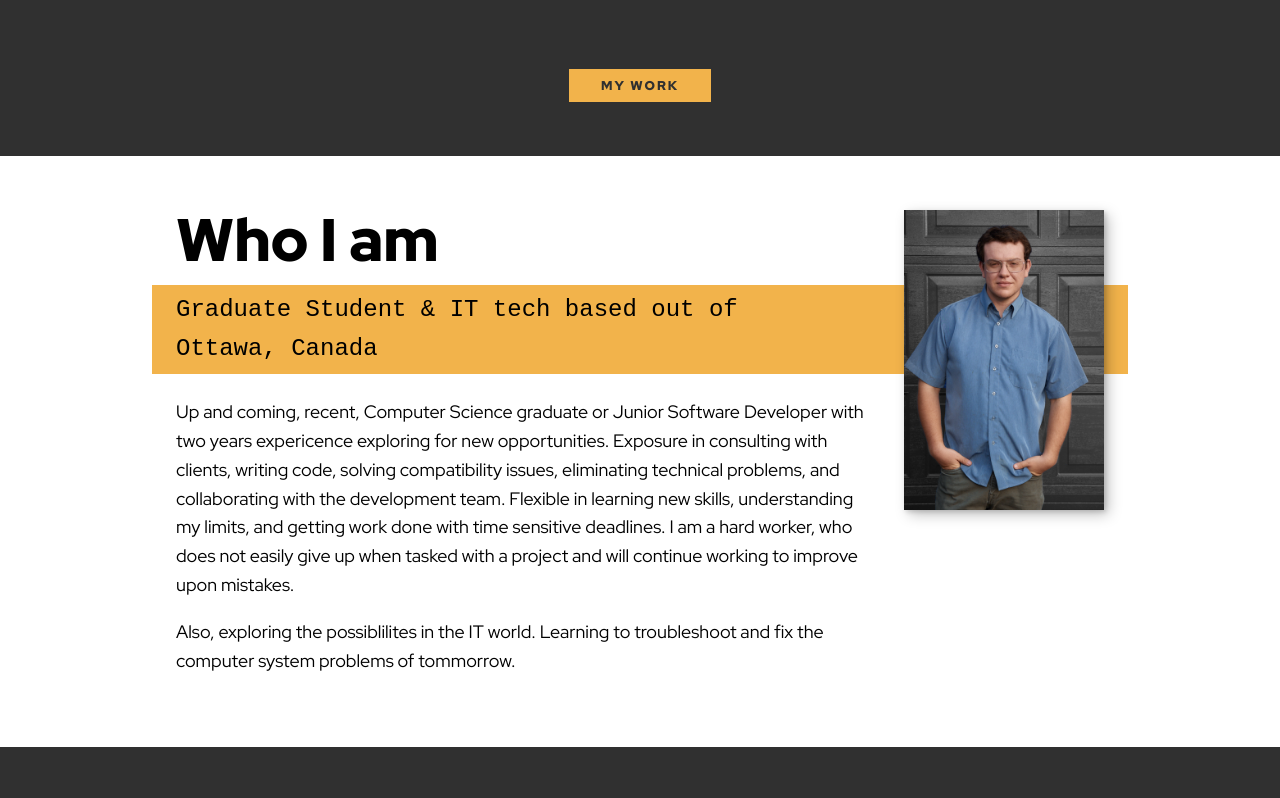
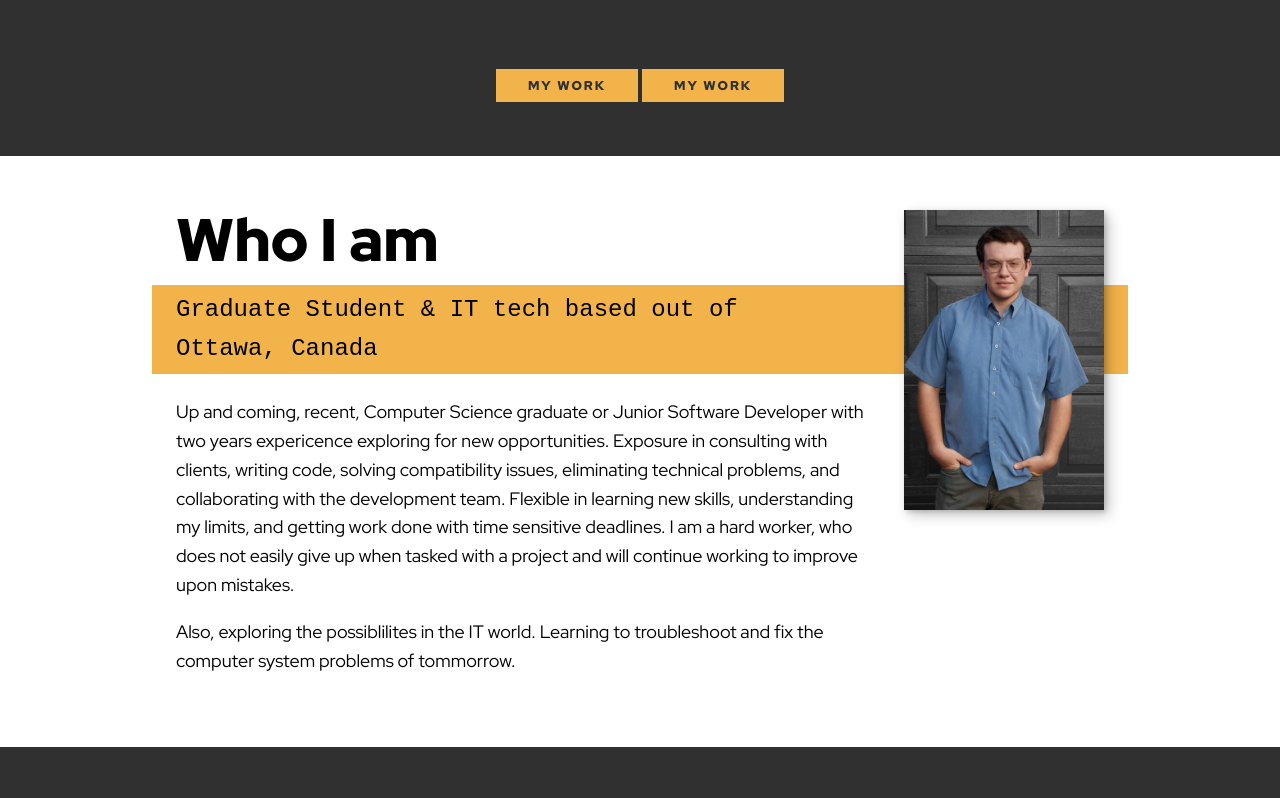
Before and after one commit to corze900/website, a plain HTML site: page index.html in a window 1280 px wide. Shown: the part 921-1719 px from the top of the page. Drawn offline with nearby package versions, Linux system fonts and the light colour scheme.

Commit message:
Update index.html

```diff
--- a/index.html
+++ b/index.html
@@ -74,6 +74,7 @@
                 </div>   service -->
             </div> <!-- / services -->
 
+            <a href="#works" class="btn">My Work</a>
             <a href="#works" class="btn">My Work</a>
         </section>
 
```
